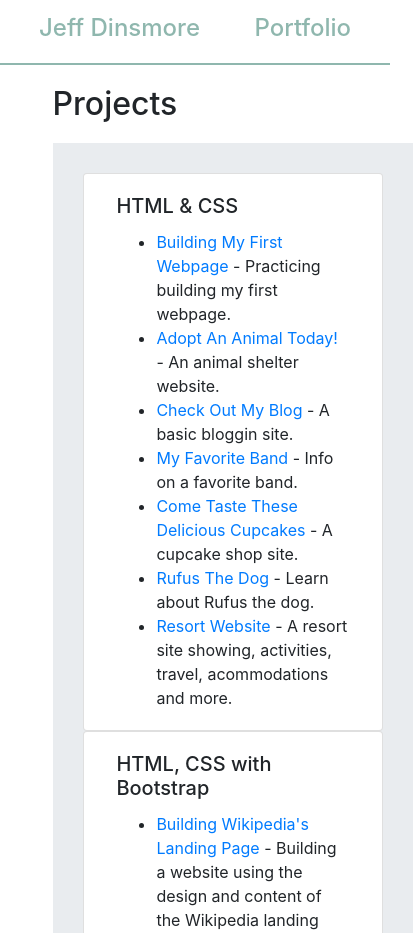
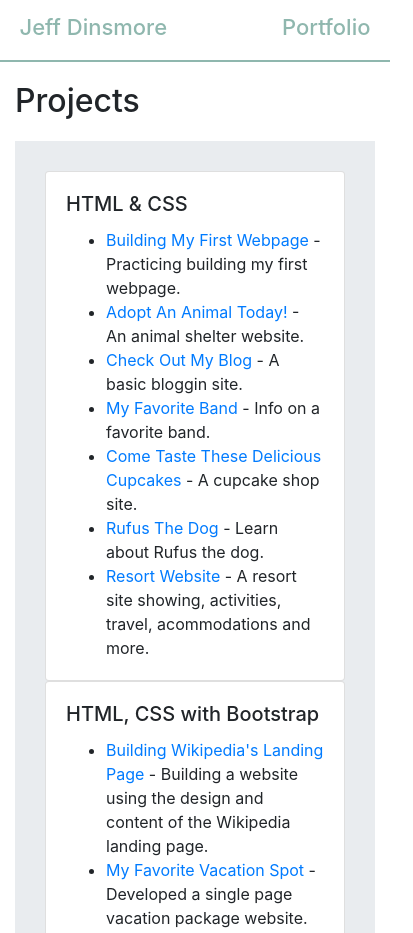
Before and after one commit to jeffdinsmore/portfolio-2, a plain HTML site: page index.html in a window 390 px wide. Shown: the top 933 px of the page, 413 px wide, since content can reach past the window. Drawn offline with Linux system fonts and the light colour scheme.

Commit message:
deleted css styling for h1, h2, h3, h4, h5, h6, p for margins that became unnecessary after putting a container around whole page

```diff
--- a/css/styles.css
+++ b/css/styles.css
@@ -14,20 +14,12 @@ header {
 }
 .navbar-left {
   float: left;
-  margin-left: 10%;
+  margin-left: 5%;
   margin-top: 9px;
 }
 .navbar-right {
   float: right;
   margin-top: 18px;
-  margin-right: 10%;
-}
-.container {
-  margin-left: 5%;
-  margin-right: 5%;
-}
-p, h1, h2, h3, h4, h5, h6, ul {
-  margin-left: 5%;
   margin-right: 5%;
 }
 
@@ -38,7 +30,7 @@ h2, h3, h4 {
 
 @media (max-width: 768px) {
   h1.navbar-left, h2.navbar-right {
-    font-size: 24px;
+    font-size: 22px;
     margin-top: 14px;
   }
 }
```
